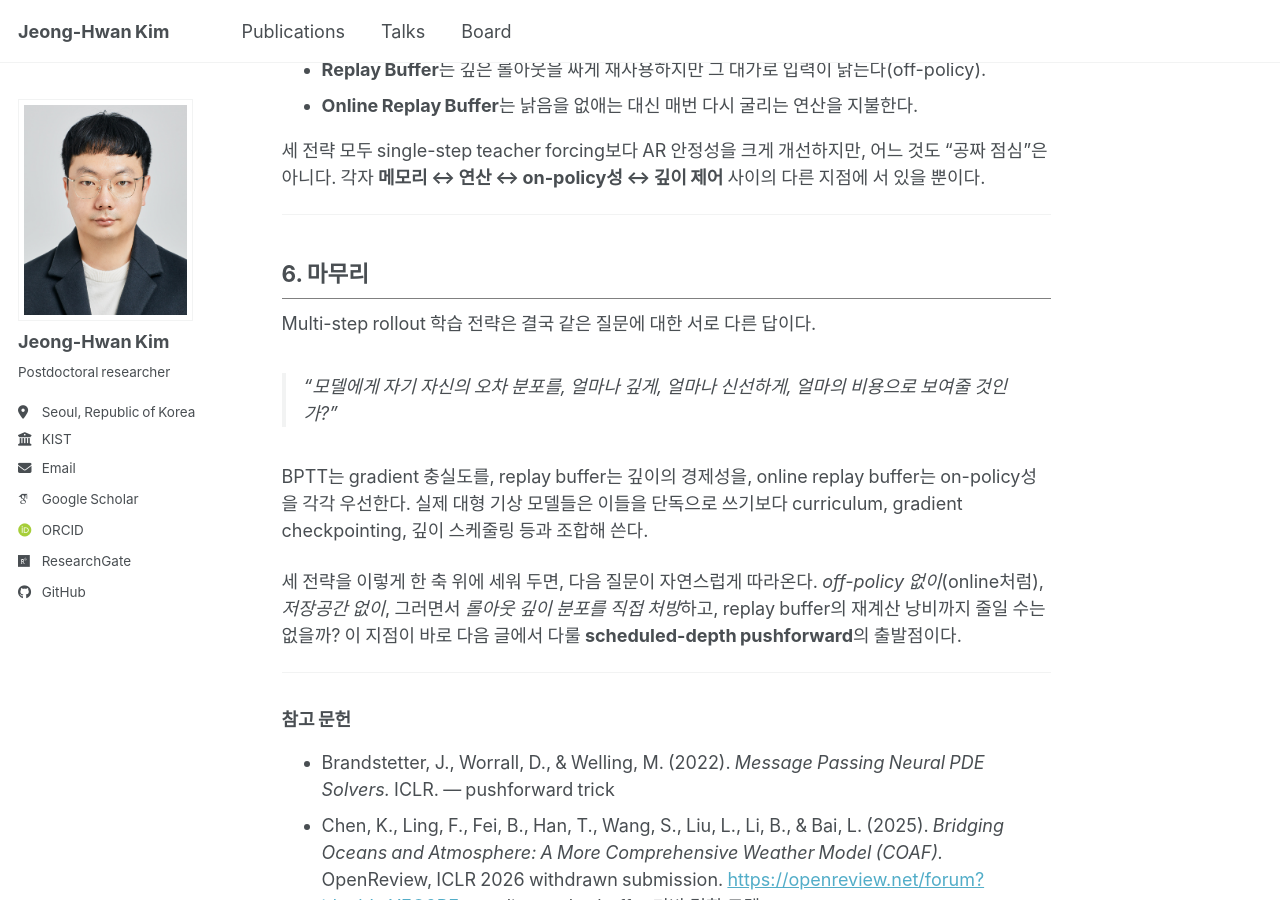
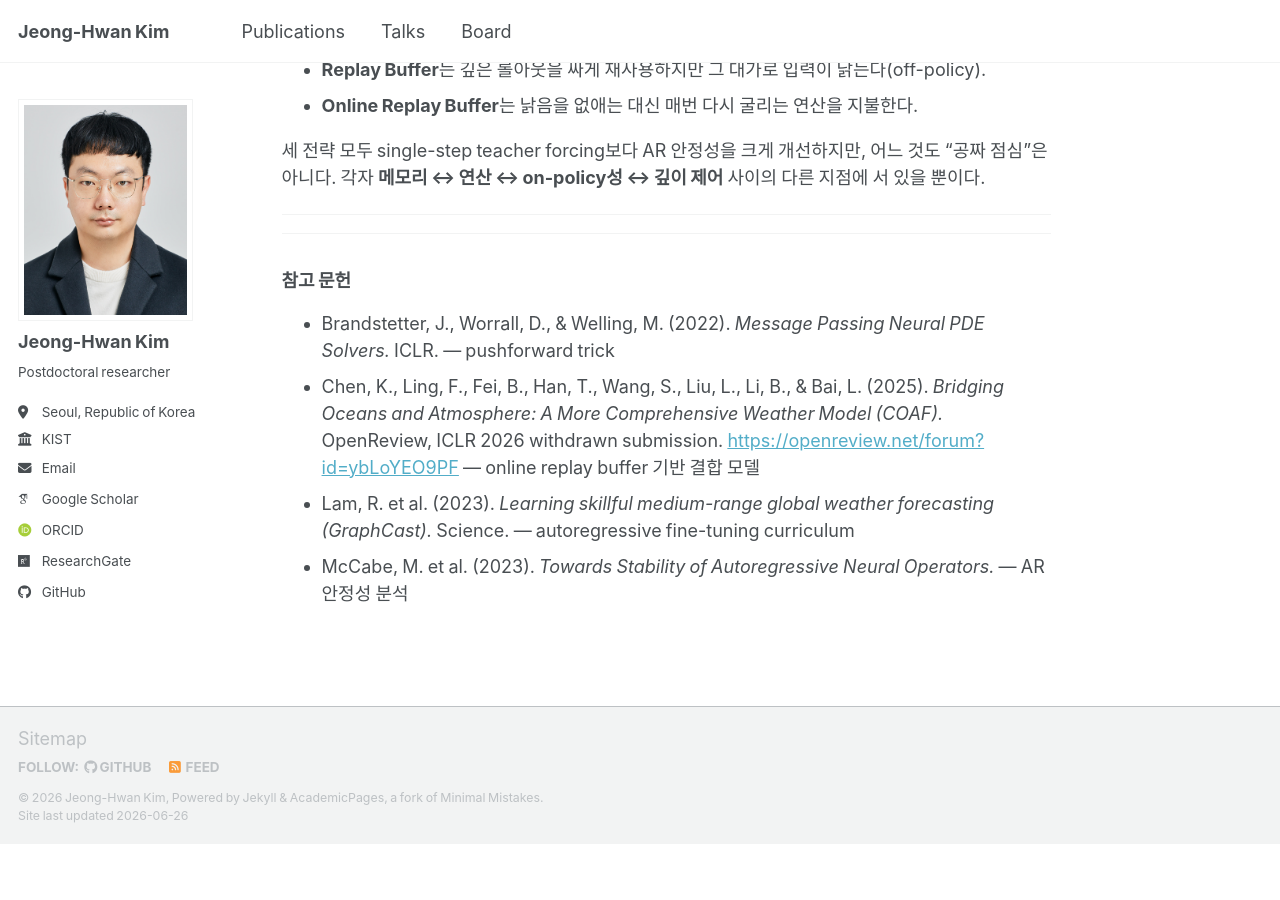
Before and after one commit to jeonghwan723/jeonghwan723.github.io, a Jekyll site: the page built from _posts/2026-06-24-test.md, in a window 1280 px wide and 900 px high, scrolled down 5773 px. Built offline with Jekyll 4.4.1, drawn with Linux system fonts in a browser that asks for light colours; some web fonts are replaced; a script bundle is joined from its source files by our own code; library files that are not in the unit come from our copies; after the commit the page ends 6617 px from its top, so only the background shows below that.

Commit message:
Update _posts/2026-06-24-test.md (via Pages CMS)

```diff
--- a/_posts/2026-06-24-test.md
+++ b/_posts/2026-06-24-test.md
@@ -173,17 +173,9 @@ for it in range(num_iters):
 
 세 전략 모두 single-step teacher forcing보다 AR 안정성을 크게 개선하지만, 어느 것도 "공짜 점심"은 아니다. 각자 **메모리 ↔ 연산 ↔ on-policy성 ↔ 깊이 제어** 사이의 다른 지점에 서 있을 뿐이다.
 
+
+
 ---
-
-## 6. 마무리
-
-Multi-step rollout 학습 전략은 결국 같은 질문에 대한 서로 다른 답이다.
-
-> "모델에게 *자기 자신의 오차 분포*를, *얼마나 깊게*, *얼마나 신선하게*, *얼마의 비용으로* 보여줄 것인가?"
-
-BPTT는 gradient 충실도를, replay buffer는 깊이의 경제성을, online replay buffer는 on-policy성을 각각 우선한다. 실제 대형 기상 모델들은 이들을 단독으로 쓰기보다 curriculum, gradient checkpointing, 깊이 스케줄링 등과 조합해 쓴다.
-
-세 전략을 이렇게 한 축 위에 세워 두면, 다음 질문이 자연스럽게 따라온다. *off-policy 없이*(online처럼), *저장공간 없이*, 그러면서 *롤아웃 깊이 분포를 직접 처방*하고, replay buffer의 재계산 낭비까지 줄일 수는 없을까? 이 지점이 바로 다음 글에서 다룰 **scheduled-depth pushforward**의 출발점이다.
 
 ---
 
```
